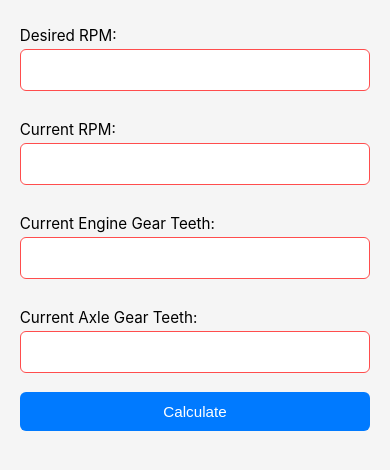
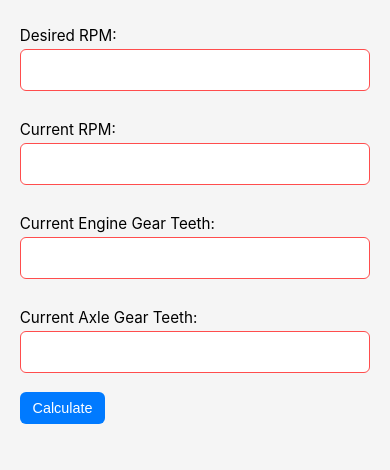
Before and after one commit to joecivitello/gear_ratio, a plain HTML site: page index.html in a window 390 px wide. Shown: the part 170-640 px from the top of the page. Drawn offline with Linux system fonts and the light colour scheme.

Commit message:
Update index.html

```diff
--- a/index.html
+++ b/index.html
@@ -27,7 +27,7 @@
             margin: 0.6rem 0 0.3rem;
             font-size: 1.1rem; /* ~18px */
         }
-        input, select, button {
+        input, select {
             width: 100%;
             padding: 0.8rem;
             margin-bottom: 1.2rem;
@@ -46,13 +46,22 @@
             border-color: #ff4d4d;
         }
         button {
+            display: inline-block;
+            width: auto;
+            max-width: 150px; /* Smaller width */
+            padding: 0.6rem 1rem; /* Reduced padding */
+            font-size: 1rem; /* ~16px, smaller */
             background-color: #007aff;
             color: white;
             border: none;
+            border-radius: 6px;
             cursor: pointer;
-            font-size: 1.2rem; /* ~19px */
-            padding: 0.9rem;
             touch-action: manipulation;
+            text-align: center;
+        }
+        .button-container {
+            text-align: left; /* Align button to left */
+            margin-bottom: 1.2rem;
         }
         button:hover {
             background-color: #005bb5;
@@ -82,10 +91,10 @@
             position: sticky;
             top: 0;
             z-index: 1;
-            width: 33.33%; /* Equal width for 3 columns */
+            width: 33.33%;
         }
         td {
-            min-width: 60px; /* Minimum width for readability */
+            min-width: 50px;
         }
         .closest {
             background-color: #d4edda;
@@ -97,10 +106,11 @@
             body { font-size: 1rem; } /* ~16px */
             h2 { font-size: 1.5rem; } /* ~24px */
             label { font-size: 0.95rem; } /* ~15px */
-            input, select, button { font-size: 0.95rem; padding: 0.7rem; } /* ~15px */
+            input, select { font-size: 0.95rem; padding: 0.7rem; } /* ~15px */
+            button { font-size: 0.9rem; padding: 0.5rem 0.8rem; } /* ~14px */
             table { font-size: 0.9rem; } /* ~14px */
             th, td { padding: 0.3rem 0.5rem; }
-            td { min-width: 50px; }
+            td { min-width: 45px; }
         }
     </style>
 </head>
@@ -126,7 +136,9 @@
         <label for="currentAxle">Current Axle Gear Teeth:</label>
         <input type="number" id="currentAxle" inputmode="numeric" required min="22" max="36">
 
-        <button onclick="calculate()">Calculate</button>
+        <div class="button-container">
+            <button onclick="calculate()">Calculate</button>
+        </div>
 
         <div id="output"></div>
     </div>
@@ -200,7 +212,7 @@
             }
 
             // Closest combination
-            output += `<tr class="closest"><td>${closest.engine}</td><td>${combo.axle}</td><td>${combo.ratio}</td></tr>`;
+            output += `<tr class="closest"><td>${closest.engine}</td><td>${closest.axle}</td><td>${closest.ratio}</td></tr>`;
 
             // Below combinations (up to 5)
             for (let combo of below) {
```
